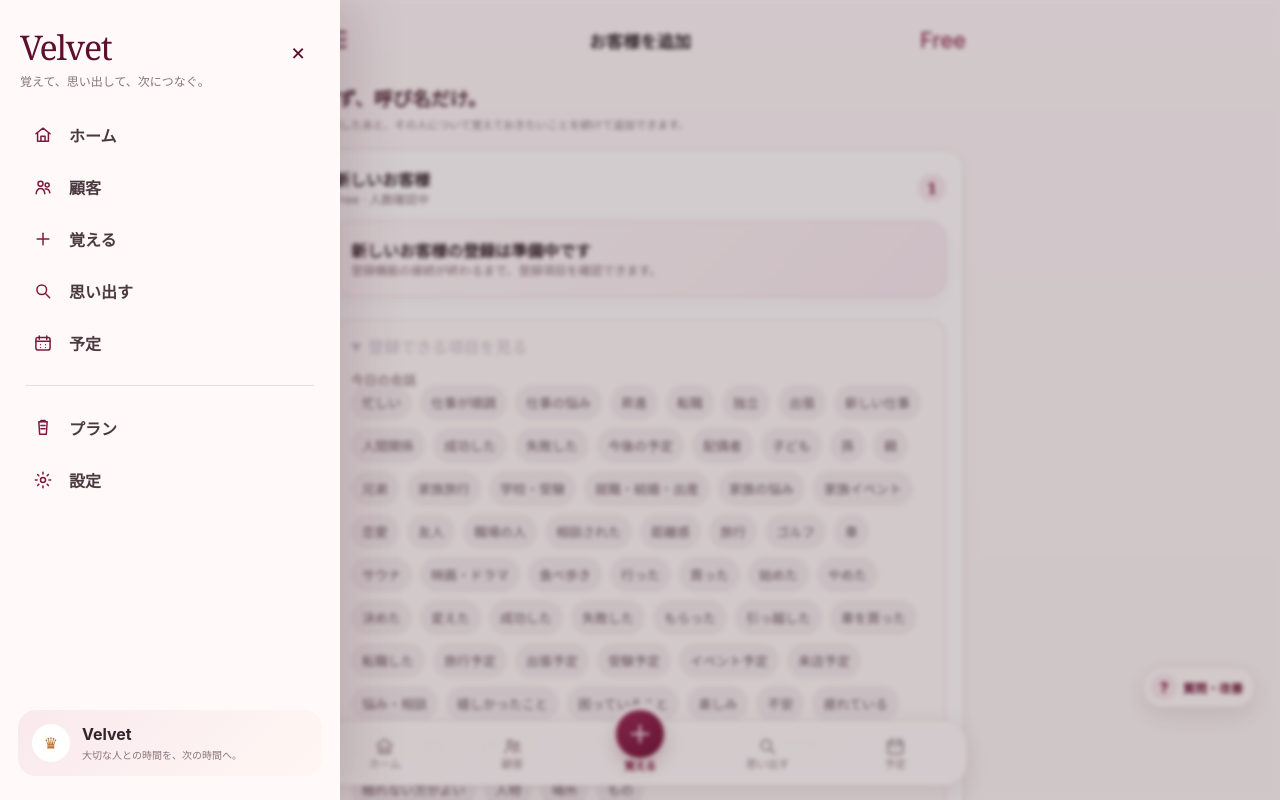
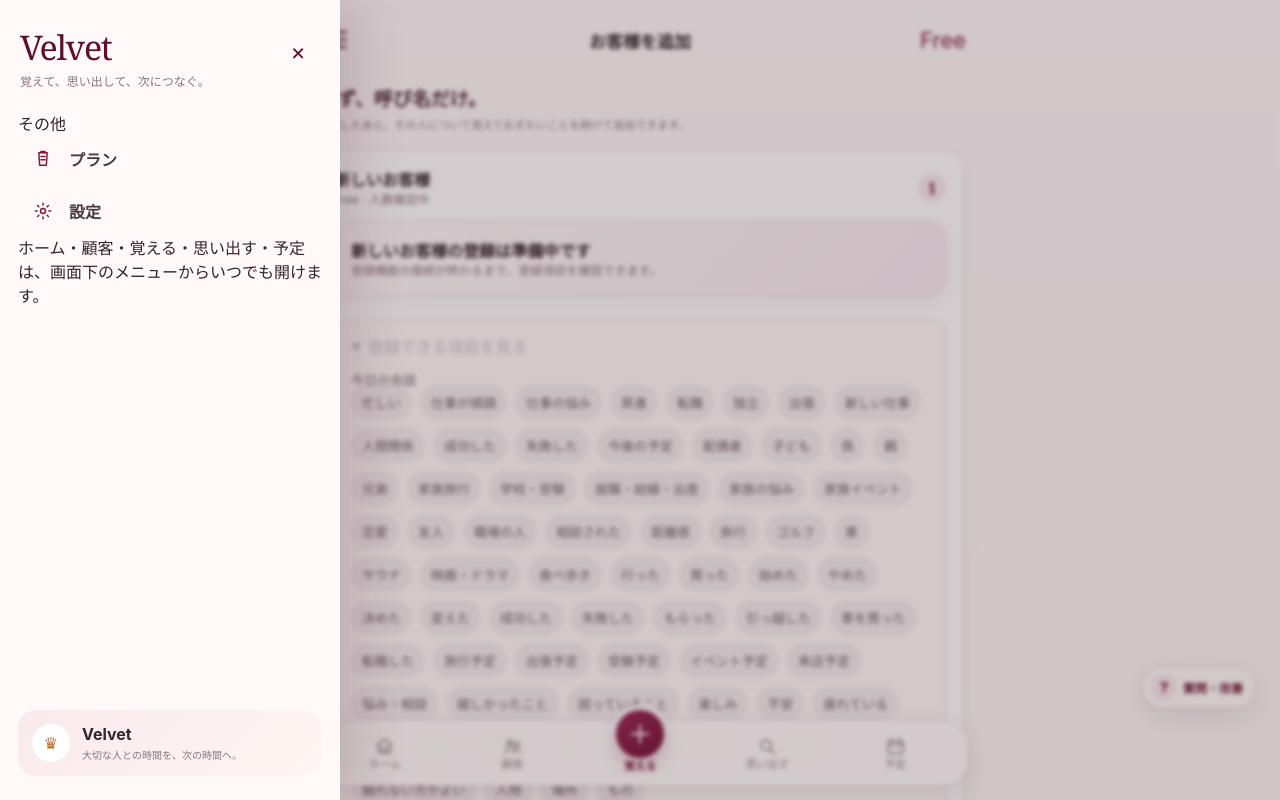
Before and after one commit to karukimori-wq/Velvet, a Next.js app: page /add in a window 1280 px wide. Both pictures are taken after a click on the button "メニューを開く". Shown: the top 800 px of the page. Built offline with nearby package versions, Linux system fonts and the light colour scheme; no server answers.

Commit message:
Simplify drawer to secondary navigation

```diff
--- a/components/app-header.tsx
+++ b/components/app-header.tsx
@@ -4,14 +4,6 @@ import Link from "next/link";
 import { useEffect, useState } from "react";
 import { usePathname } from "next/navigation";
 import { VelvetIcon, type VelvetIconName } from "@/components/velvet-icon";
-
-const menuItems = [
-  ["home", "ホーム", "/"],
-  ["people", "顧客", "/people"],
-  ["plus", "覚える", "/capture"],
-  ["search", "思い出す", "/search"],
-  ["calendar", "予定", "/schedule"],
-] as const;
 
 function isActiveRoute(pathname: string, href: string) {
   return href === "/" ? pathname === "/" : pathname === href || pathname.startsWith(`${href}/`);
@@ -49,12 +41,12 @@ export function AppHeader({ title = "Velvet", rightHref, rightLabel }: { title?:
     {open && <div className="drawerLayer" role="presentation" onClick={() => setOpen(false)}>
       <aside className="drawer" id="velvet-drawer" aria-label="Velvetメニュー" onClick={event => event.stopPropagation()}>
         <div className="drawerTop"><div><div className="velvetLogo">Velvet</div><div className="drawerMessage">覚えて、思い出して、次につなぐ。</div></div><button className="drawerClose" type="button" aria-label="メニューを閉じる" onClick={() => setOpen(false)}>×</button></div>
-        <nav className="drawerNav">{menuItems.map(([icon, label, href]) => drawerLink(icon, label, href))}</nav>
-        <div className="drawerDivider" />
+        <div className="drawerSectionLabel">その他</div>
         <nav className="drawerNav drawerSecondary">
           {drawerLink("plan", "プラン", "/plans")}
           {drawerLink("settings", "設定", "/settings")}
         </nav>
+        <div className="drawerHint">ホーム・顧客・覚える・思い出す・予定は、画面下のメニューからいつでも開けます。</div>
         <div className="drawerPlan"><span className="vipMark">♛</span><div><strong>Velvet</strong><small>大切な人との時間を、次の時間へ。</small></div></div>
       </aside>
     </div>}
```
